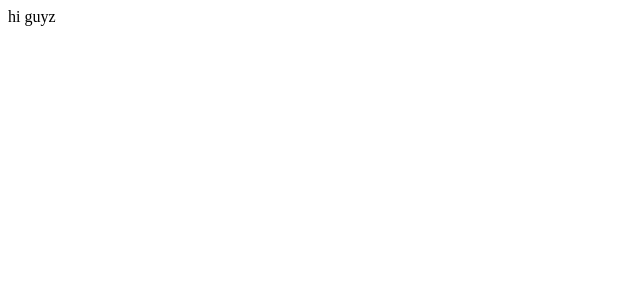
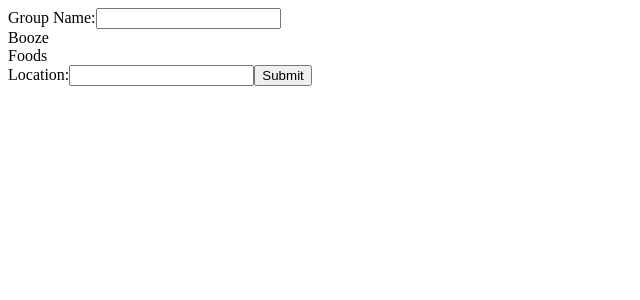
Before and after one commit to richardhertzog/grouper, a React app: page /makeGroup in a window 1280 px wide. Shown: the top 300 px of the page, without its empty margins (0-640 px from the left). Built offline with nearby package versions, Linux system fonts and the light colour scheme.

Commit message:
create home and makeGroup components

```diff
--- a/client/App.jsx
+++ b/client/App.jsx
@@ -1,4 +1,8 @@
 import React, { Component } from 'react';
+import { BrowserRouter as Router, Route, Link } from 'react-router-dom';
+
+import Home from './components/Home.jsx';
+import MakeGroup from './components/MakeGroup.jsx';
 
 class App extends Component {
   constructor(props) {
@@ -6,8 +10,16 @@ class App extends Component {
   }
 
   render() {
-    return (<div>hi guyz</div>);
+    return (
+      <Router>
+        <div>
+          <Route exact path="/" component={Home} />
+          <Route path="/makeGroup" component={MakeGroup} />
+        </div>
+      </Router>
+    );
   }
+
 }
 
 export default App;
--- /dev/null
+++ b/client/components/Home.jsx
@@ -0,0 +1,18 @@
+import React, { Component } from 'react';
+import { BrowserRouter as Router, Route, Link } from 'react-router-dom';
+
+class Home extends Component {
+  constructor(props) {
+    super(props);
+  }
+
+  render() {
+    return (
+      <div>
+        <Link to="/makeGroup" className="makeGroupButton">Make Group</Link>
+      </div>
+    );
+  }
+}
+
+export default Home;
--- /dev/null
+++ b/client/components/MakeGroup.jsx
@@ -0,0 +1,54 @@
+import React, { Component } from 'react';
+import { BrowserRouter as Router, Route, Link } from 'react-router-dom';
+
+class MakeGroup extends Component {
+  constructor(props) {
+    super(props);
+    this.state = {
+      groupName: '',
+      businessType: '',
+      location: ''
+    }
+
+    this.handleSubmit  = this.handleSubmit.bind(this);
+    this.handleChange = this.handleChange.bind(this);
+    this.businessClick = this.businessClick.bind(this);
+  }
+
+  handleSubmit(event) {
+    event.preventDefault();
+    console.log(`submitting yelp api params: groupName: ${this.state.groupName}, businessType: ${this.state.businessType}, location: ${this.state.location}`)
+  }
+
+  handleChange(event) {
+    this.setState({ [event.target.name]: event.target.value });
+  }
+
+  businessClick(event) {
+    this.setState({ businessType: event.target.id })
+  }
+
+  render() {
+    return (
+      <div>
+        <form onSubmit={this.handleSubmit}>
+          <label>
+            Group Name:
+            <input name="groupName" type="text" value={this.state.groupName} onChange={this.handleChange} />
+          </label>
+          <div>
+            <div className="businessTypeButtons" id="bars" onClick={this.businessClick}>Booze</div>
+            <div className="businessTypeButtons" id="restaurants" onClick={this.businessClick}>Foods</div>
+          </div>
+          <label>
+            Location:
+            <input name="location" type="text" value={this.state.location} onChange={this.handleChange} />
+          </label>
+          <button>Submit</button>
+        </form>
+      </div>
+    );
+  }
+}
+
+export default MakeGroup;
--- a/client/index.jsx
+++ b/client/index.jsx
@@ -2,4 +2,6 @@ import React, { Component } from 'react';
 import ReactDOM from 'react-dom';
 import App from './App.jsx';
 
-ReactDOM.render(<App />, document.getElementById('app'));
+ReactDOM.render(
+  <App/>, document.getElementById('app'),
+);
--- a/public/index.html
+++ b/public/index.html
@@ -2,6 +2,7 @@
 <html>
   <head>
     <meta charset="utf-8">
+    <link rel="stylesheet" href="styles.css" type="text/css">
     <title>Grüper</title>
   </head>
   <body>
--- /dev/null
+++ b/public/styles.css
@@ -0,0 +1,7 @@
+.makeGroupButton {
+
+}
+
+.businessTypeButtons {
+
+}
```
Also changed, not shown: package.json (+5 -3 lines), 1 other file (tests, documents, lock files or other folders).
